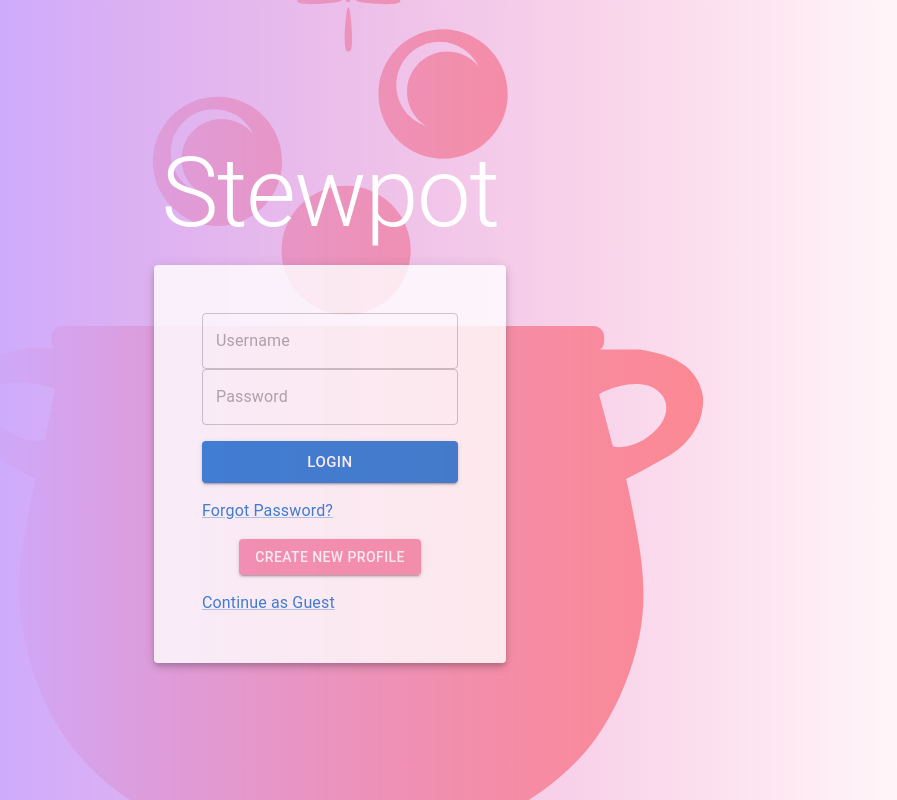
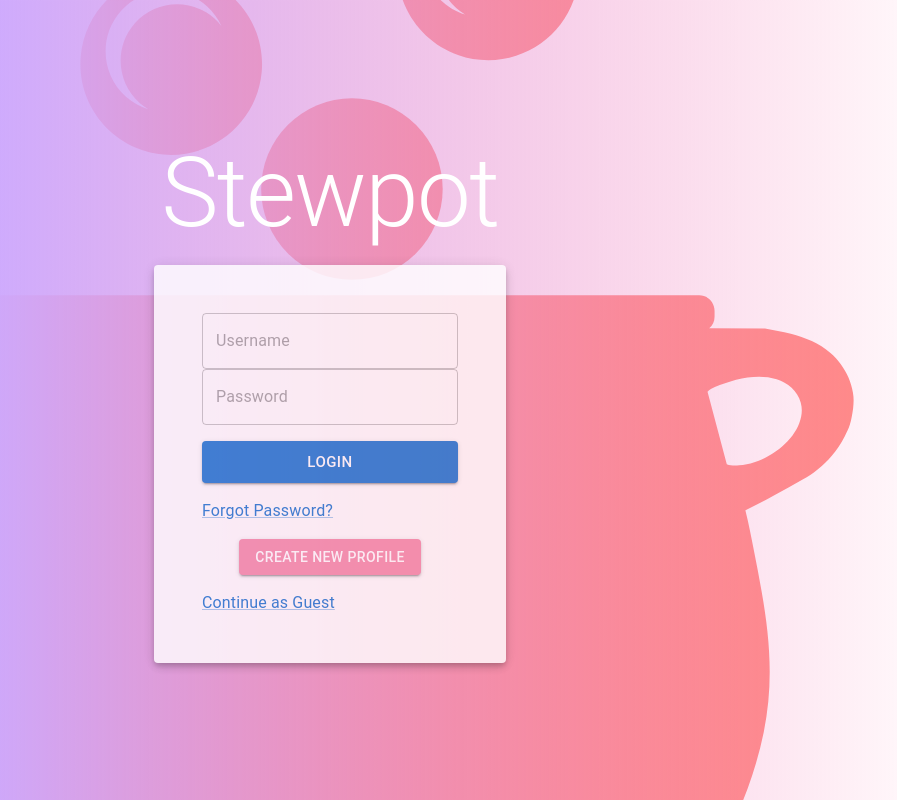
Before and after one commit to wizardbusiness/stewpot, a React (Vite) app: page / in a window 1280 px wide. Shown: the top 800 px of the page, without its empty margins (310-1207 px from the left). Built offline with nearby package versions, Linux system fonts and the light colour scheme.

Commit message:
changed props and added prop types.

```diff
--- a/src/components/svgComponents/StewpotLogo/StewPotLogo.tsx
+++ b/src/components/svgComponents/StewpotLogo/StewPotLogo.tsx
@@ -1,4 +1,6 @@
-const StewpotLogo = (props) => (
+import { CSSProperties } from "react";
+
+const StewpotLogo = ({height, width, color}: CSSProperties ) => (
   <svg
     xmlns="http://www.w3.org/2000/svg"
     xmlSpace="preserve"
@@ -6,11 +8,13 @@ const StewpotLogo = (props) => (
     id="stewpot-logo_svg__Layer_1"
     x={0}
     y={0}
-    style={props.style}
+    style={{
+      height: height,
+      width: width,
+      fill: color
+    }}
     viewBox="0 0 911 911"
-    {...props}
   >
-    <style>{`.stewpot-logo_svg__st1{fill:${props.color}}`}</style>
     <g id="stewpot-logo_svg__Object">
       <g id="stewpot-logo_svg__Bubbles">
         <path
```
